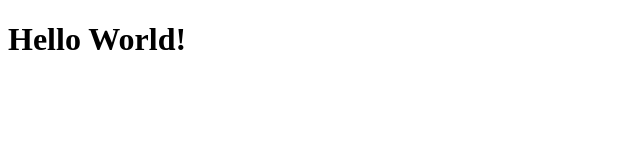
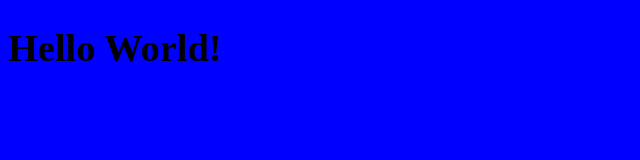
Before and after one commit to maxcharles500/hostingAWebsiteOnGithub, a plain HTML site: page index.html in a window 1280 px wide. Shown: the whole page, without its empty margins (0-640 px from the left). Drawn offline with Linux system fonts and the light colour scheme.

Commit message:
add style.css, connect to index.html

```diff
--- a/index.html
+++ b/index.html
@@ -1,6 +1,7 @@
 <!DOCTYPE html>
 <html lang='en'>
     <head>
+        <link rel="stylesheet" href="style.css" />
         <title>My Website</title>
     </head>
     <body>
--- /dev/null
+++ b/style.css
@@ -0,0 +1,4 @@
+body {
+    background: blue;
+    font-size: larger;
+  }
```
